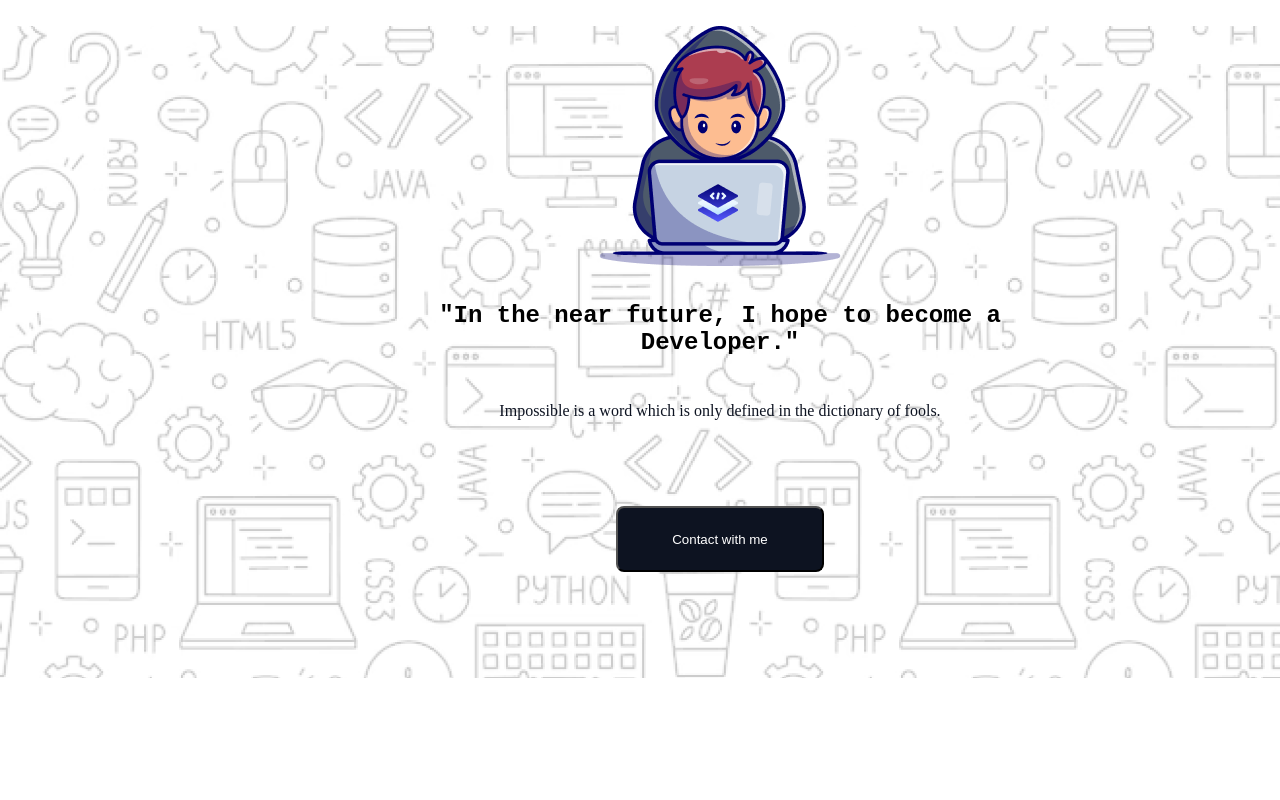
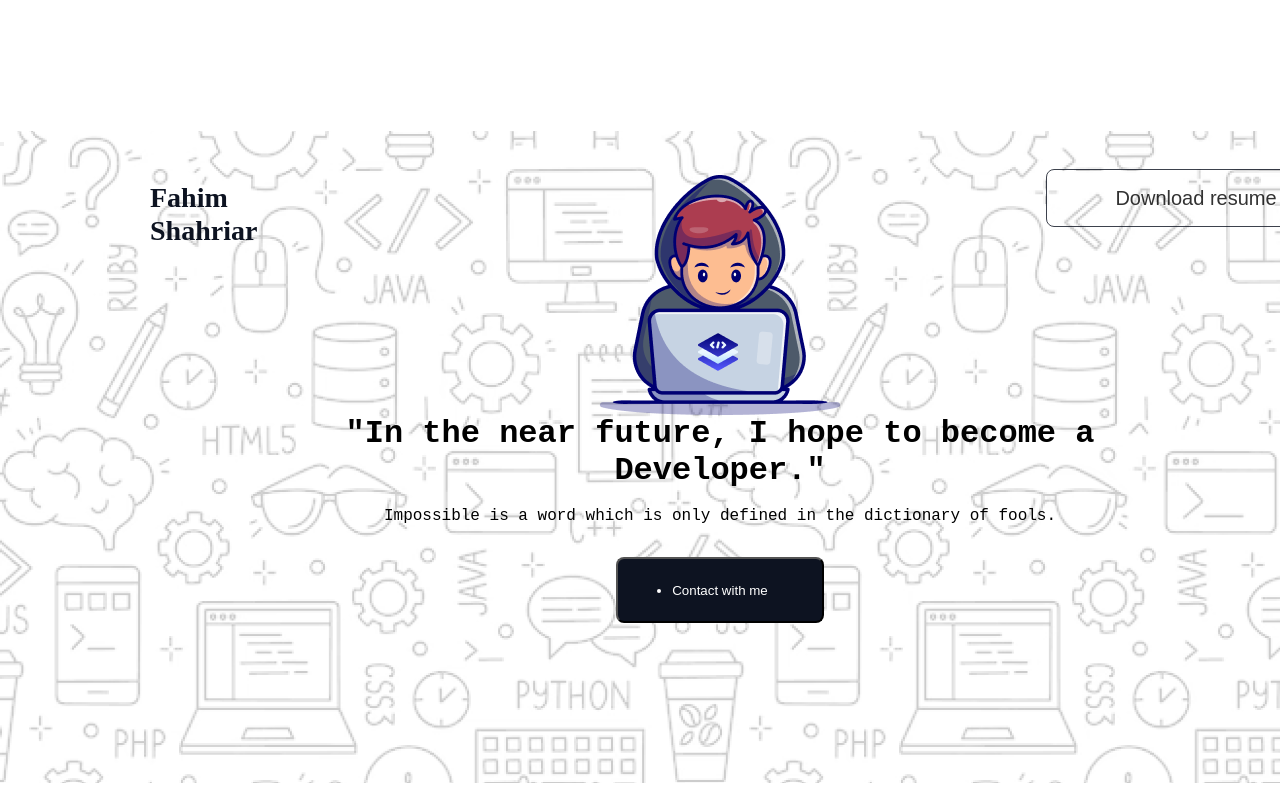
Before and after one commit to FahimShahriar202/assignment01_developer_portfolio, a plain HTML site: page index.html in a window 1280 px wide. Shown: the top 800 px of the page. Drawn offline with Linux system fonts and the light colour scheme; a web font is replaced by a local one.

Commit message:
first banner

```diff
--- a/index.html
+++ b/index.html
@@ -5,23 +5,20 @@
   <meta name="viewport" content="width=device-width, initial-scale=1.0">
   <title>My Developer Portfolio</title>
   <link rel="stylesheet" href="style/styles.css">
-  <style>
-    br{
-      display: flex;
-      flex-direction: column;
-      justify-content: center;
-      align-items: center;
-    }
-  </style>
+
 </head>
 <body>
+  <header class="fistheader">
+    <nav>
+      <h3 class="nav-title">Fahim Shahriar</h3>
+      <ul>
+        <li><a href=""> <button><div>Download resume </div></button></a></li>
+      </ul>
+    </nav>
 
-  <header class="banner-container">
-    <section class="section1">
     <div class="group1">
       <img src="assets/Group.png" alt="">
     </div>
-
     <div class="text1"><div class="header1"> <h1>"In the near future, I hope to become a <br> Developer."</h1> </div>
     <br>
 
@@ -35,14 +32,11 @@
         </ul>
       </nav>
     </button>
-
-      <!-- </div> -->
-
-    </section>
-
   </header>
 
+
   <main>
+
 
   </main>
 
--- a/style/styles.css
+++ b/style/styles.css
@@ -10,30 +10,68 @@
 body{
   font-family: "Azeret Mono", monospace;
 }
-/* banner section starts here */
-.banner-container{
-  width:1440px;
-  height: 652px;
-  margin: 0 auto;
-  margin-top: 20px;
-  /* border: 2px solid red; */
-  background-image: url("../assets/Hero-bg.png");
-  background-position: center;
-  background-repeat: no-repeat;
-  background-size: cover;
+
+/* nav styles */
+nav{
+  display: flex;
+  align-items: center;
+}
+
+.nav-title{
+  font-weight: 800px;
+  color: rgb(13, 19, 33);
+  font-family: Azeret Mono;
+  font-size: 28px;
+  font-weight: 800;
+  line-height: 33px;
+  letter-spacing: 0%;
+  text-align: left;
+
+  position: absolute;
+  width: 114px;
+  height: 34px;
+  left: 150px;
+  top: 50px;
+}
+
+nav ul li div{
+  color: black;
+  list-style: none;
+  text-decoration: none;
+  font-size: 20px;
+  /* Frame 2 */
+  position: absolute;
+  width: 300px;
+  height: 58px;
+  left: 1046px;
+  top: 38px;
+
+  display: flex;
+  flex-direction: row;
+  justify-content: center;
+  align-items: center;
+  padding: 17px 24px 17px 24px;
+
+  box-sizing: border-box;
+  border: 1px solid rgb(13, 19, 33);
+  border-radius: 8px;
+
+  opacity: 0.8;
 
 }
 
-.group1{
-  display: flex;
-  flex-direction: column;
-  justify-content: center;
-  align-items: center;
-  margin-top: 26px;
-  margin-left: 370px;
-  margin-right: 370px;
-  margin-bottom: 36px;
 
+.fistheader{
+  /* Hero-bg */
+  position: absolute;
+  width: 1440px;
+  height: 652px;
+  left: 0;
+  right: 0;
+  top: 131px;
+  bottom: 4462px;
+  /* background-position: center; */
+  background-image: url("../assets/Hero-bg.png") ;
 }
 
 .text1{
@@ -44,42 +82,16 @@ body{
   justify-content: center;
   /* height: 150px; */
 }
-/*
-.header1{
+
+
+.group1{
   display: flex;
   flex-direction: column;
   justify-content: center;
   align-items: center;
-
-
-} */
-
-.chotoText{
-  position: static;
-  width: 852px;
-  height: 52px;
-  /* Auto layout */
-  display: flex;
-  flex-direction: column;
-  justify-content: flex-start;
-  align-items: center;
-  padding: 0px;
-
-  /* Inside Auto Layout */
-  flex: none;
-  order: 1;
-  flex-grow: 0;
-  margin: 24px 0px;
-  color: rgb(13, 19, 33);
-  font-family: Azeret Mono;
-  font-size: 16px;
-  font-weight: 400;
-  line-height: 26px;
-  letter-spacing: 0%;
-  text-align: center;
-  rgb(13, 19, 33)
-  opacity: 0.7;
-
+  margin-top: 26px;
+  margin-left: 370px;
+  margin-right: 370px;
 }
 
 .button{
@@ -108,11 +120,8 @@ body{
   rgb(13, 19, 33)
   }
 
-nav li a{
-  list-style: none;
-  text-decoration: none;
-  color: white;
-}
-
-nav > ul > li{
-  display:inline;}
+  nav li a{
+    list-style: none;
+    text-decoration: none;
+    color: white;
+  }
```
Lines whose indentation alone changed are shown as unchanged.
